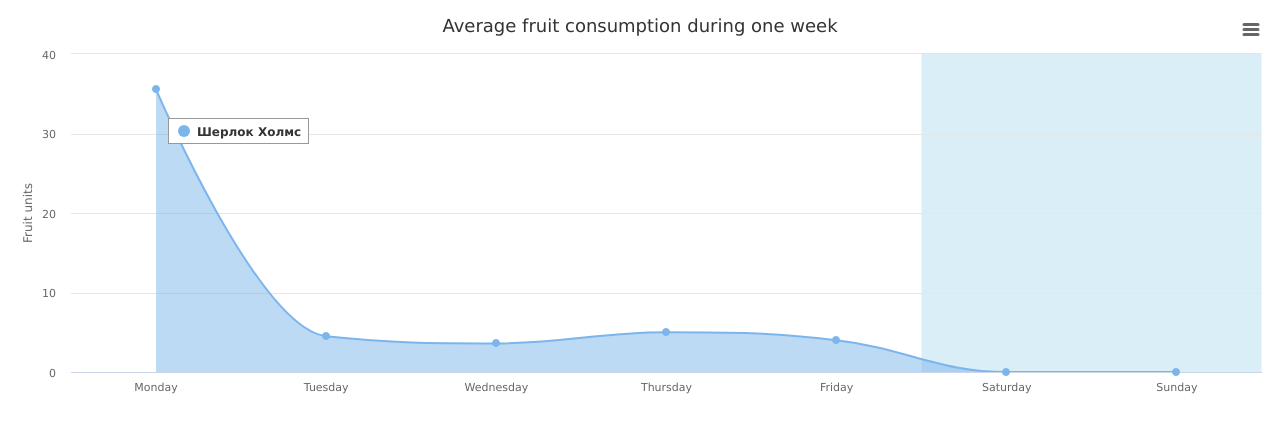
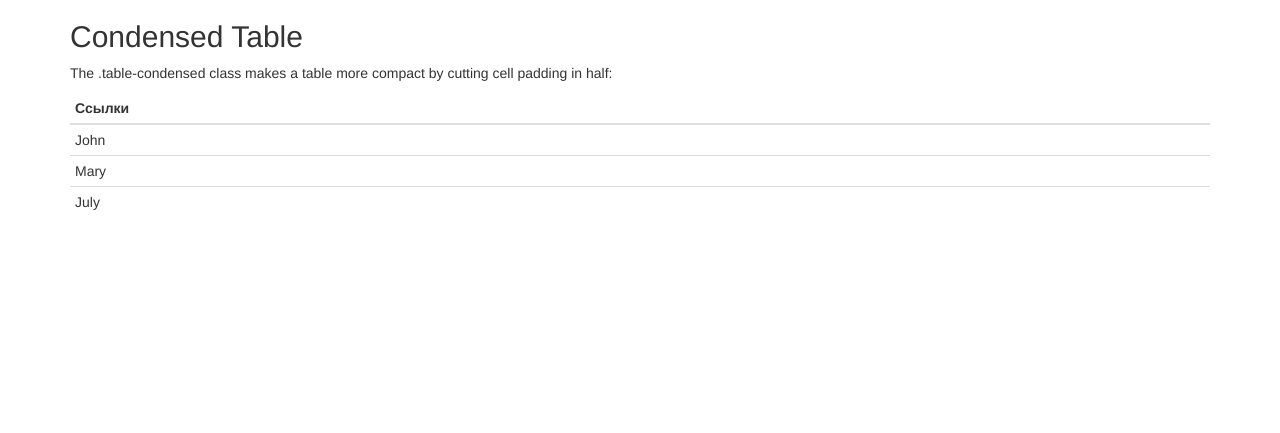
Before and after one commit to Gherero/analitika-flask, a Flask app: template app/templates/test.html in a window 1280 px wide. Shown: the top 433 px of the page. Run offline with Flask 2, Linux system fonts and the light colour scheme; the template is opened without the code that fills it, so the values that code supplies are empty; some libraries are stand-ins or nearby versions.

Commit message:
Появилась возможность наполнять через веб интерфейс.

```diff
--- a/app/main.py
+++ b/app/main.py
@@ -1,5 +1,6 @@
 from flask import Flask
 from flask import render_template
+from flask import request
 
 app = Flask(__name__)
 
@@ -8,16 +9,39 @@ app = Flask(__name__)
 def hello():
     f=open("/var/www/html/black_lists/porno").read()
     return f
+@app.route("/test")
+def test():
+    return render_template('test.html')
 
 @app.route("/login")
 def login():
     return render_template('login.html')
 
-@app.route("/p")
+@app.route("/p", methods=['GET','POST'])
 def panel():
-    f = open("/var/www/html/black_lists/porno").read().splitlines()
-    print (str(type(f)))
-    return render_template('panel.html',messages= f)
+    file_url = open("/var/www/html/black_lists/porno" , "r")
+    url_list = file_url.read().splitlines()
+    print(type(url_list))
+    file_url.close()
+    temp='mirporno.net'
+    print (type(temp))
+    print(temp in url_list)
+
+    #print (str(type(f)))
+
+    if request.method == 'POST':
+        url = request.form['url']
+        print("type url ",type(url))
+        print(url_list)
+        if not url in url_list:
+            file_url = open("/var/www/html/black_lists/porno", "a")
+            file_url.write(url+'\n')
+            print(url)
+            file_url.close()
+        else:
+            print('false')
+
+    return render_template('panel.html',messages= url_list)
 
 @app.errorhandler(404)
 def page_not_found(e):
--- a/app/templates/test.html
+++ b/app/templates/test.html
@@ -1,74 +1,37 @@
-<!DOCTYPE html PUBLIC "-//W3C//DTD HTML 4.01//EN" "http://www.w3.org/TR/html4/strict.dtd">
-<html>
+<!DOCTYPE html>
+<html lang="en">
 <head>
-    <title>
-        Chart
-    </title>
-    <meta http-equiv="Content-Type" content="text/html; charset=utf-8">
-    <script src="http://code.jquery.com/jquery-1.9.1.js" type="text/javascript"></script>
-    <script src="http://code.highcharts.com/highcharts.js" type="text/javascript"></script>
-    <script src="http://code.highcharts.com/modules/exporting.js" type="text/javascript"></script>
-    <script type="text/javascript">
-        $(function () {
-            $('#container').highcharts({
-                chart: {
-                    type: 'areaspline'
-                },
-                title: {
-                    text: 'Average fruit consumption during one week'
-                },
-                legend: {
-                    layout: 'vertical',
-                    align: 'left',
-                    verticalAlign: 'top',
-                    x: 150,
-                    y: 100,
-                    floating: true,
-                    borderWidth: 1,
-                    backgroundColor: (Highcharts.theme && Highcharts.theme.legendBackgroundColor) || '#FFFFFF'
-                },
-                xAxis: {
-                    categories: [
-                        'Monday',
-                        'Tuesday',
-                        'Wednesday',
-                        'Thursday',
-                        'Friday',
-                        'Saturday',
-                        'Sunday'
-                    ],
-                    plotBands: [{ // visualize the weekend
-                        from: 4.5,
-                        to: 6.5,
-                        color: 'rgba(68, 170, 213, .2)'
-                    }]
-                },
-                yAxis: {
-                    title: {
-                        text: 'Fruit units'
-                    }
-                },
-                tooltip: {
-                    shared: true,
-                    valueSuffix: ' units'
-                },
-                credits: {
-                    enabled: false
-                },
-                plotOptions: {
-                    areaspline: {
-                        fillOpacity: 0.5
-                    }
-                },
-                series: [{
-                    name: 'Шерлок Холмс',
-                    data: [35.542, 4.5, 3.6, 5, 4, 0, 0]
-                }]
-            });
-        });
-    </script>
+  <title>Bootstrap Example</title>
+  <meta charset="utf-8">
+  <meta name="viewport" content="width=device-width, initial-scale=1">
+  <link href="static/css/bootstrap.min.css" rel="stylesheet">
+  <script src="https://ajax.googleapis.com/ajax/libs/jquery/1.12.4/jquery.min.js"></script>
+  <script src="static/js/bootstrap.min.js"></script>
 </head>
 <body>
-<div id="container" style="min-width: 310px; height: 400px; margin: 0 auto"></div>
+
+<div class="container">
+  <h2>Condensed Table</h2>
+  <p>The .table-condensed class makes a table more compact by cutting cell padding in half:</p>
+  <table class="table table-condensed">
+    <thead>
+      <tr>
+        <th>Ссылки</th>
+      </tr>
+    </thead>
+    <tbody>
+      <tr>
+        <td>John</td>
+      </tr>
+      <tr>
+        <td>Mary</td>
+      </tr>
+      <tr>
+        <td>July</td>
+      </tr>
+    </tbody>
+  </table>
+</div>
+
 </body>
 </html>
```
Also changed, not shown: app/templates/panel.html (+32 -5 lines).
